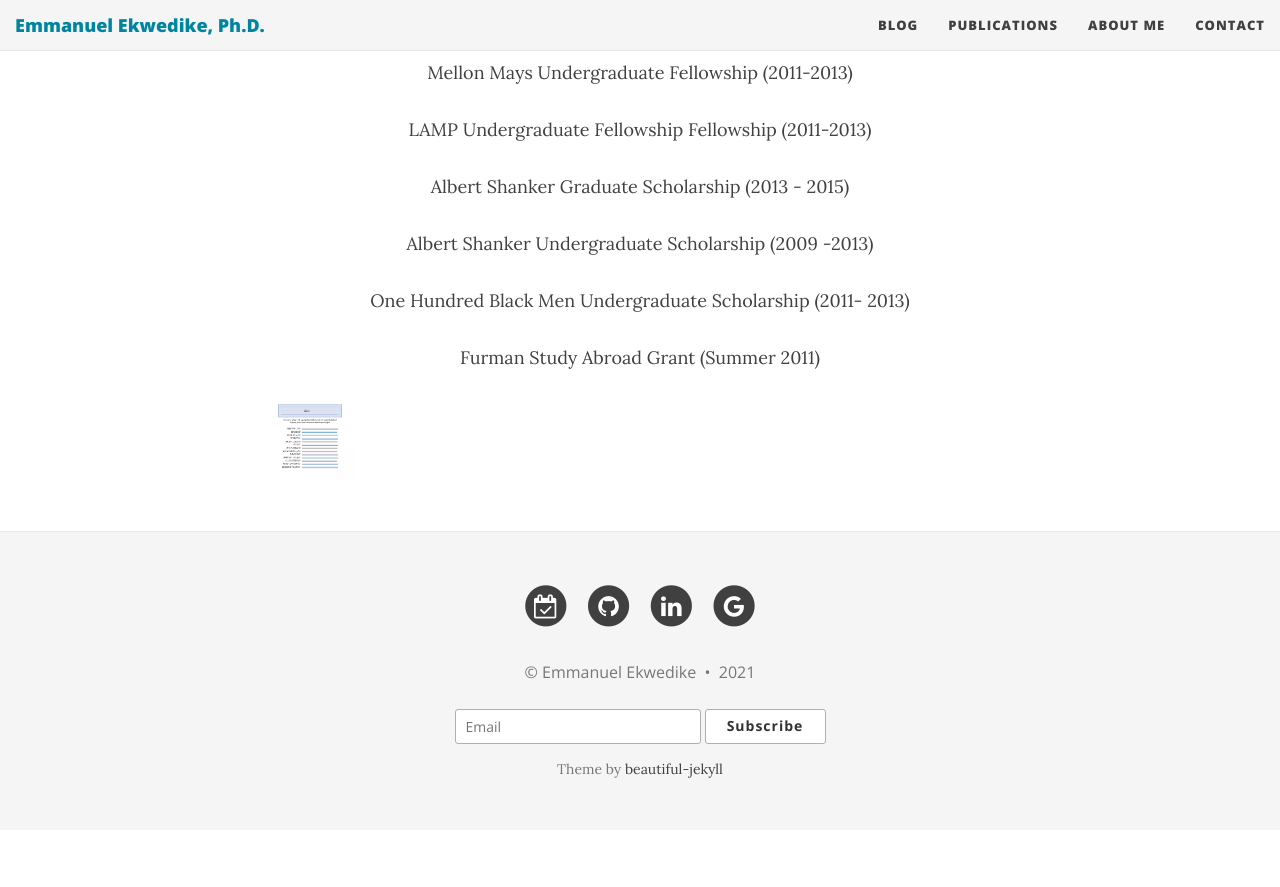
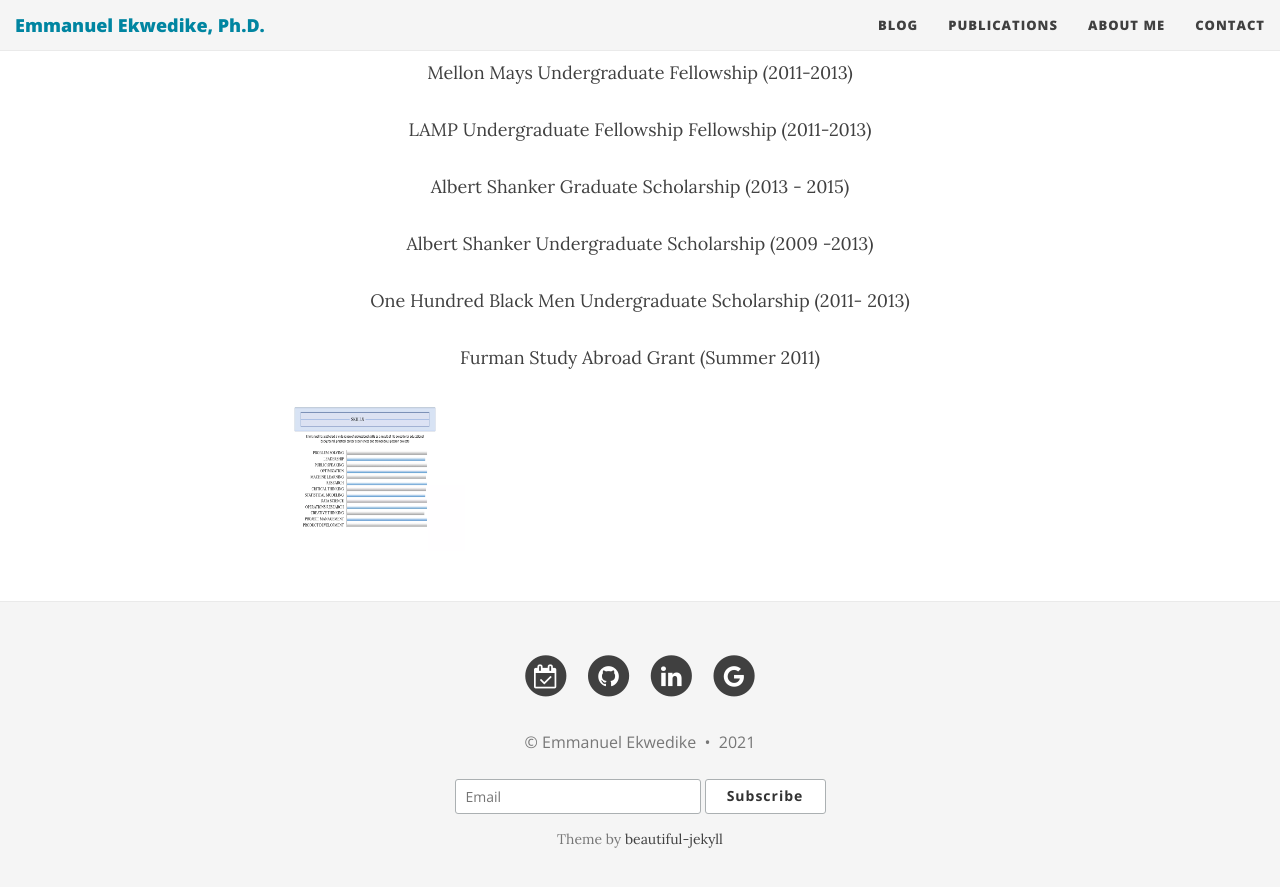
Before and after one commit to eekwedike/eekwedike.github.io, a Jekyll site: the page built from aboutme.md, in a window 1280 px wide and 900 px high, scrolled down 1655 px. Shown: the top 887 px of the window. Built offline with Jekyll 4.4.1, drawn with Linux system fonts in a browser that asks for light colours; nearby versions of some CDN libraries; a style sheet for code colours, icons or effects is not loaded; before the commit the page ends 2485 px from its top, so only the background shows below that.

Commit message:
add skills

```diff
--- a/aboutme.md
+++ b/aboutme.md
@@ -43,7 +43,7 @@ Emmanuel frequently travels the world looking at different cultures for inspirat
 
 
 <div >
-  <img style="float:center; display:block;" src="/img/brand/skills.webp" alt="SKILLS" width="90" height="80">
+  <img style="float:center; display:block;" src="/img/brand/skills.webp" alt="SKILLS" height="150" width="200">
 </div>
 
 
```
